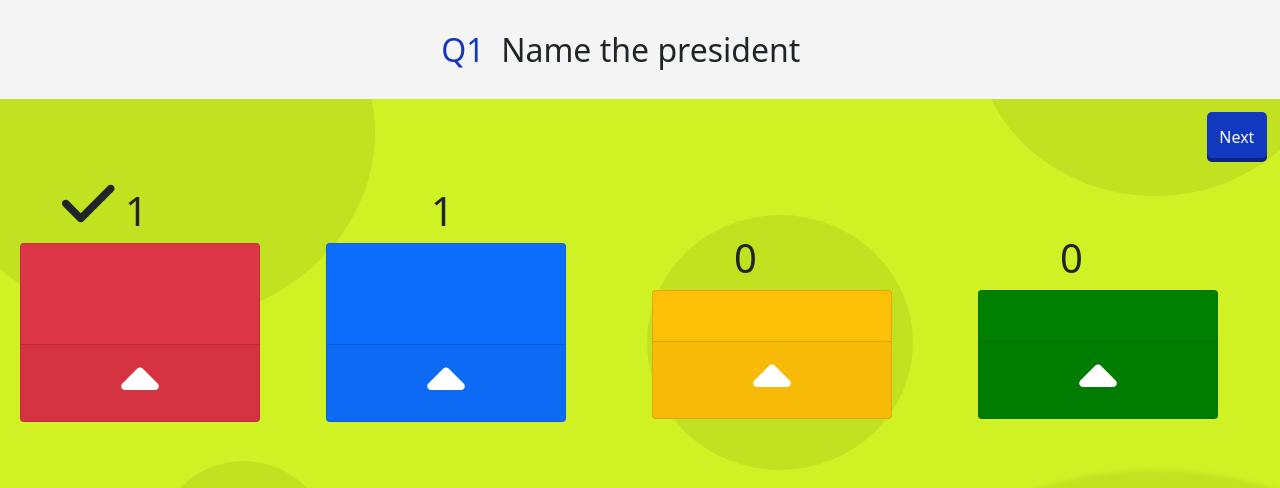
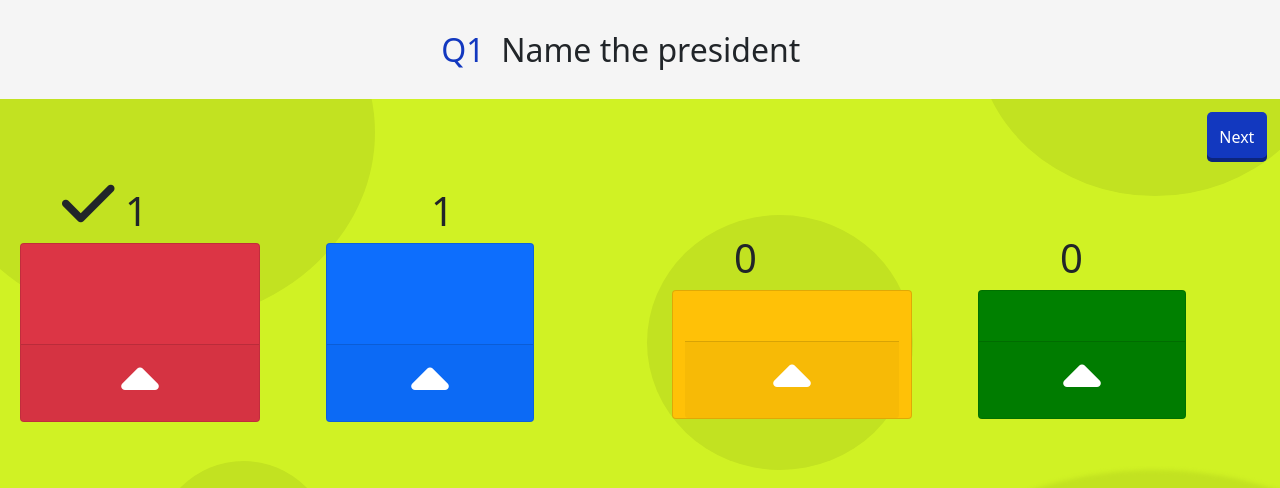
Before and after one commit to DishaSharma-dev/kahoot_quiz, a plain HTML site: page index.html in a window 1280 px wide. Shown: the top 488 px of the page. Drawn offline with nearby package versions, Linux system fonts and the light colour scheme.

Commit message:
Update index.html

```diff
--- a/index.html
+++ b/index.html
@@ -34,7 +34,7 @@
                 <div class="row" style="margin-left: 30px;">
                     <h1><span><i class="fas fa-check" style="visibility: hidden;"></i>&nbsp;</span>1</h1>
                 </div>
-                <div class="card text-white bg-primary mb-3" style="max-width: 15rem;">
+                <div class="card text-white bg-primary mb-3" style="max-width: 13rem;">
                     <div class="card-body" style="height:100px">
                     </div>
                     <div class="card-footer">
@@ -44,10 +44,11 @@
                     </div>
                   </div>
             </div>
-            <div class="col" >
-                <div class="row" style="margin-left:70px; margin-top: 60px;">
+            <div class="col">
+                <div class="row" style="margin-left: 70px; margin-top: 60px;">
                     <h1>0</h1>
                 </div>
+                <div class="row" style="margin-left: 20px;">
                     <div class="card text-dark bg-warning mb-3" style="max-width: 15rem;">
                         <div class="card-body" style="height:50px">
                         </div>
@@ -58,11 +59,12 @@
                         </div>
                     </div>
                 </div>
+            </div>
             <div class="col" >
-                <div class="row" style="margin-left:70px;margin-top: 60px;">
-                    <h1 >0</h1>
+                <div class="row" style="margin-left: 70px; margin-top: 60px;">
+                    <h1>0</h1>
                 </div>
-                <div class="card text-dark mb-3" style="max-width: 15rem; background-color: green;">
+                    <div class="card text-dark mb-3" style="max-width: 13rem; background-color: green;">
                         <div class="card-body" style="height:50px">
                         </div>
                         <div class="card-footer">
```
Lines whose indentation alone changed are shown as unchanged.
